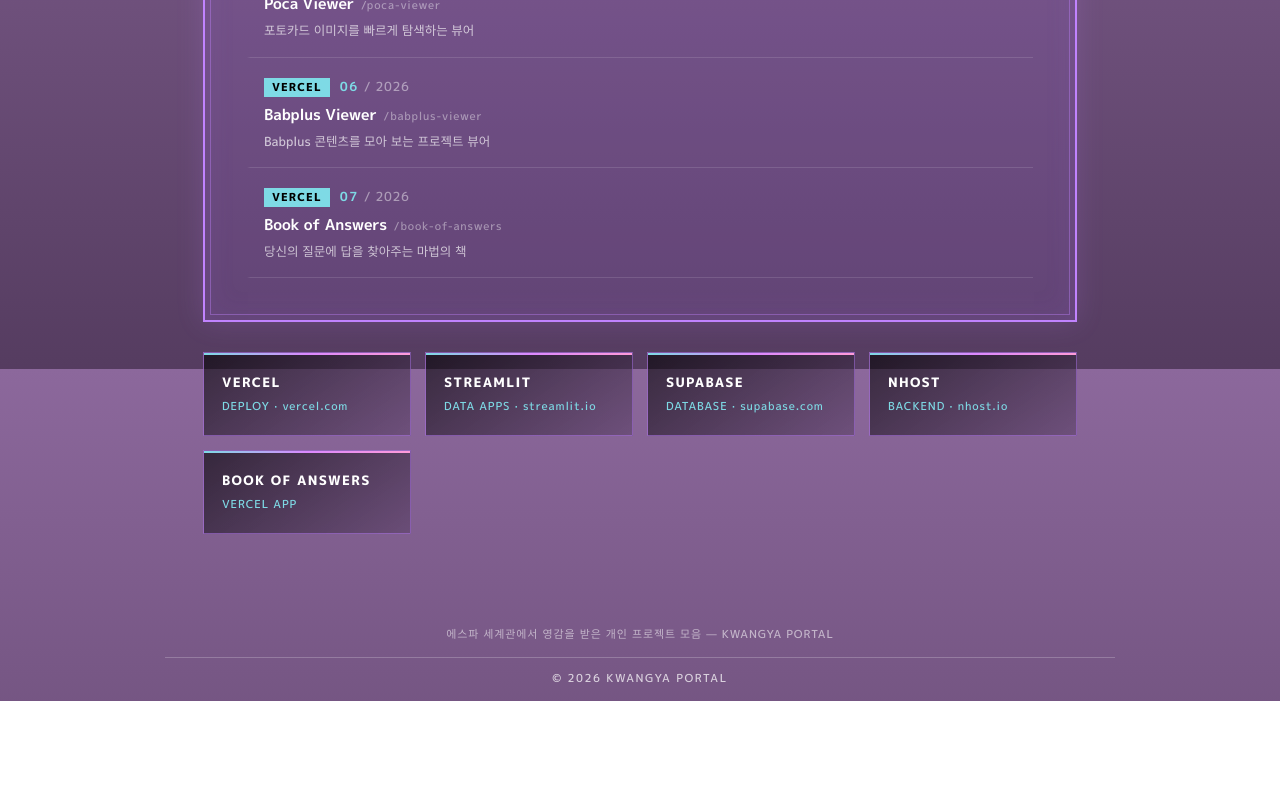
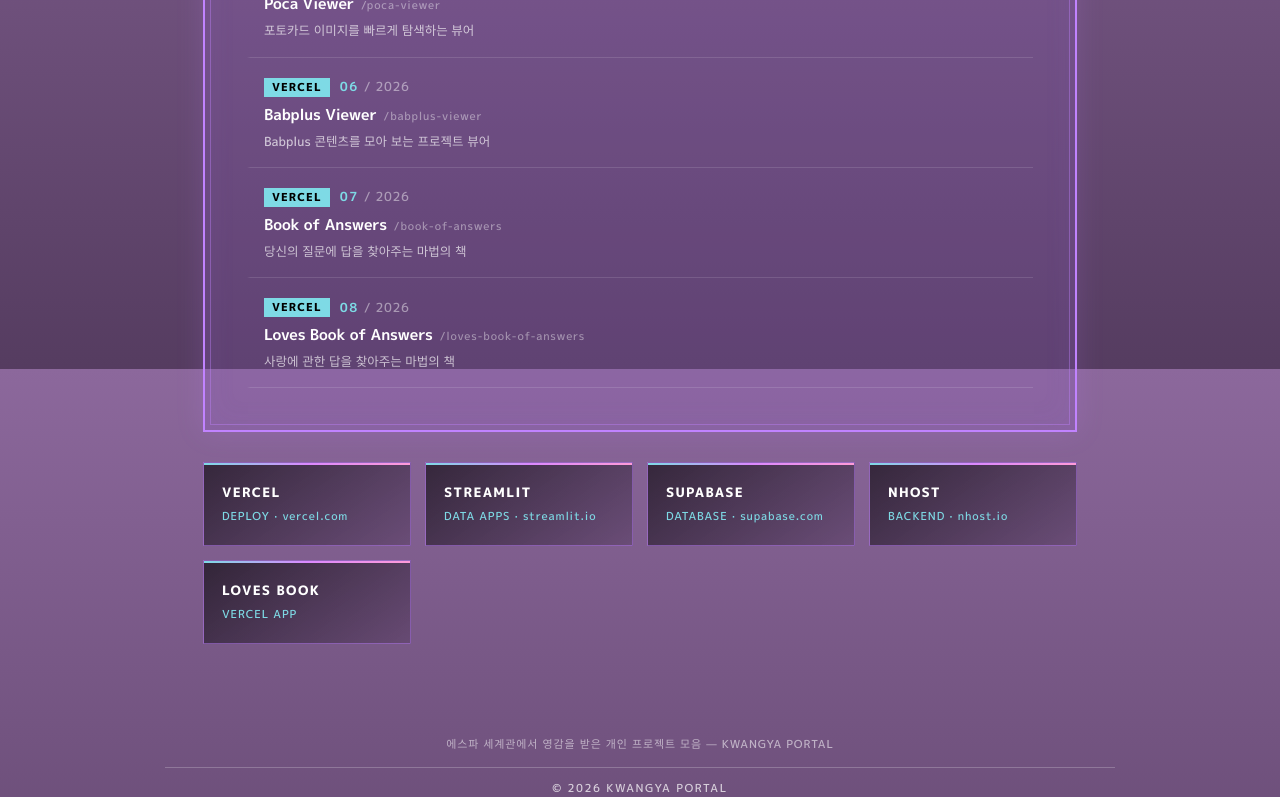
Before and after one commit to typ0307/typ0307.github.io, a React (Vite) app: page / in a window 1280 px wide. Shown: the part 1231-2028 px from the top of the page. Before the commit the page ends 1932 px from the top, so only its background shows below. Built offline with nearby package versions, Linux system fonts and the light colour scheme.

Commit message:
feat: add Loves Book of Answers project

```diff
--- a/src/App.jsx
+++ b/src/App.jsx
@@ -71,6 +71,16 @@
     repoUrl: "https://github.com/typ0307/book-of-answers",
     accent: "pink",
   },
+  {
+    name: "loves-book-of-answers",
+    label: "Loves Book of Answers",
+    category: "VERCEL",
+    index: "08",
+    description: "사랑에 관한 답을 찾아주는 마법의 책",
+    appUrl: "https://lovebookofaespa.vercel.app/",
+    repoUrl: "https://github.com/typ0307/loves-book-of-answers",
+    accent: "amber",
+  },
 ];
 
 const filters = ["ALL", "STREAMLIT", "VERCEL"];
@@ -98,9 +108,9 @@
     href: "https://nhost.io/",
   },
   {
-    label: "BOOK OF ANSWERS",
+    label: "LOVES BOOK",
     sub: "VERCEL APP",
-    href: "https://bookofaespa.vercel.app/",
+    href: "https://lovebookofaespa.vercel.app/",
   },
 ];
 
@@ -127,7 +137,7 @@
         duration: 1.4 + Math.random() * 2.2,
         opacity: 0.2 + Math.random() * 0.7,
       })),
-    []
+    [],
   );
 
   return (
--- a/src/styles.css
+++ b/src/styles.css
@@ -522,6 +522,10 @@
   --accent: #cbfb8e;
 }
 
+.accent-amber {
+  --accent: #ffb86b;
+}
+
 /* ---------- 빈 상태 ---------- */
 
 .empty-state {
```
